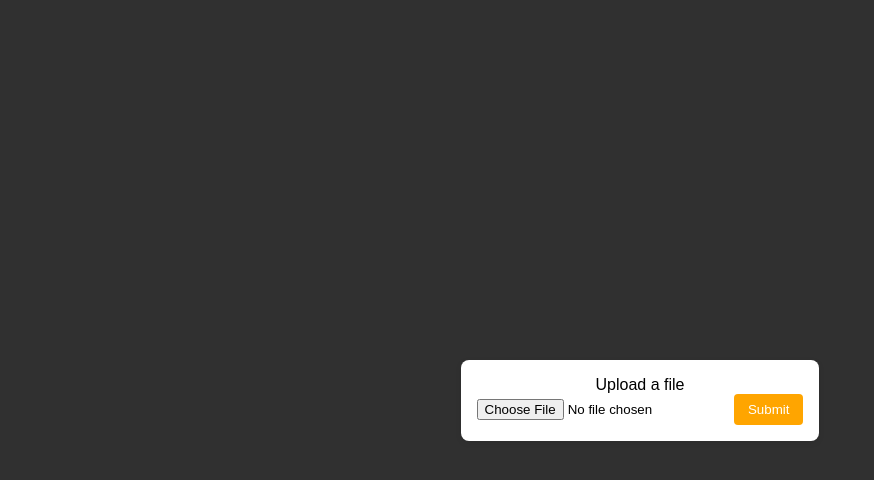
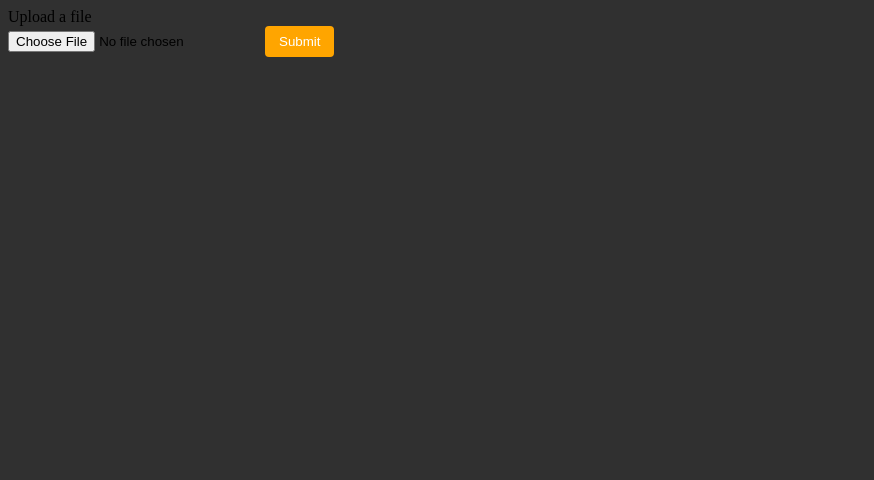
Before and after one commit to G-W-project/photo-upload.github.io, a plain HTML site: page index.html in a window 1280 px wide. Shown: the whole page, without its empty margins (0-874 px from the left). Drawn offline with nearby package versions, Linux system fonts and the light colour scheme.

Commit message:
Update index.html

```diff
--- a/index.html
+++ b/index.html
@@ -6,7 +6,7 @@
     <script src="https://ajax.googleapis.com/ajax/libs/jquery/1.12.4/jquery.js"></script>
 </head>
 
-<body>
+<body style="background-color:#303030;">
     <form action="https://script.google.com/macros/s/AKfycby9u2jAs9pN_YtxO4wL3wXob26RCI99P0HmX0e-qNxlewMB2nvKRIBaiUXU0eFG-g1S/exec" id="form" method="post">
         Upload a file
         <div id="data"></div>
@@ -29,26 +29,7 @@
     });
     </script>
   <script>
-// Set background color and full-screen centering
-document.body.style.backgroundColor = "#303030"; // grey
-document.body.style.display = "flex";
-document.body.style.justifyContent = "center"; // horizontal center
-document.body.style.alignItems = "center";     // vertical center
-document.body.style.height = "100vh";         // full viewport height
-document.body.style.margin = "0";
-document.body.style.fontFamily = "Arial, sans-serif";
 
-// Center the form text
-const form = document.querySelector('form');
-if (form) {
-    form.style.textAlign = "center";
-    form.style.backgroundColor = "#fff"; // optional: make form stand out
-    form.style.padding = "16px";
-    form.style.borderRadius = "8px";
-    form.style.boxShadow = "0 2px 6px rgba(0,0,0,0.08)";
-}
-
-// Style submit button
 const submitButtons = document.querySelectorAll('input[type="submit"]');
 submitButtons.forEach(button => {
     button.style.backgroundColor = "orange";
```
